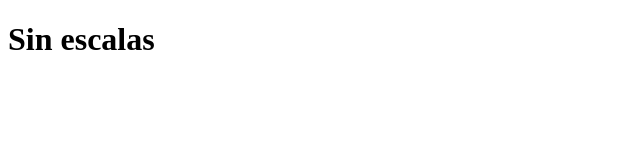
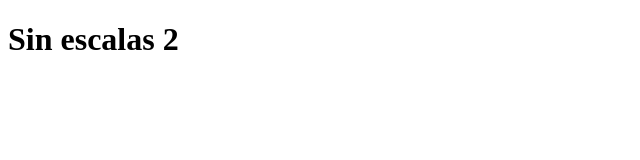
Before and after one commit to guustigimenez/website, a plain HTML site: page index.html in a window 1280 px wide. Shown: the full height of the page, 0-640 px from the left. Drawn offline with Linux system fonts and the light colour scheme.

Commit message:
Sin Escalas2 prueba

```diff
--- a/index.html
+++ b/index.html
@@ -5,7 +5,7 @@
     <meta http-equiv="X-UA-Compatible" content="IE=edge">
     <meta name="viewport" content="width=device-width, initial-scale=1.0">
     <title>Sin escalas website</title>
-    <h1>Sin escalas</h1>
+    <h1>Sin escalas 2</h1>
 </head>
 <body>
 
```
